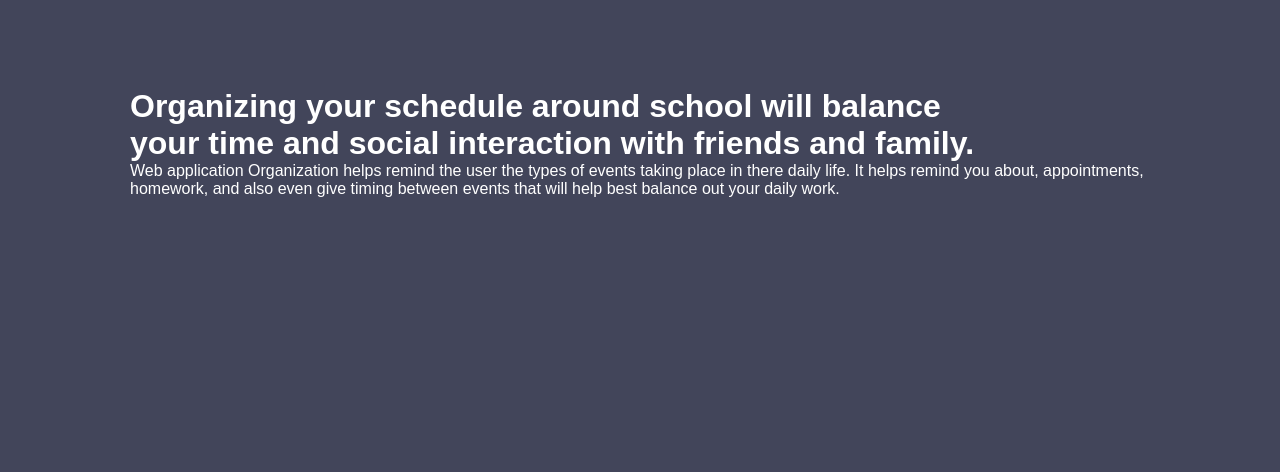
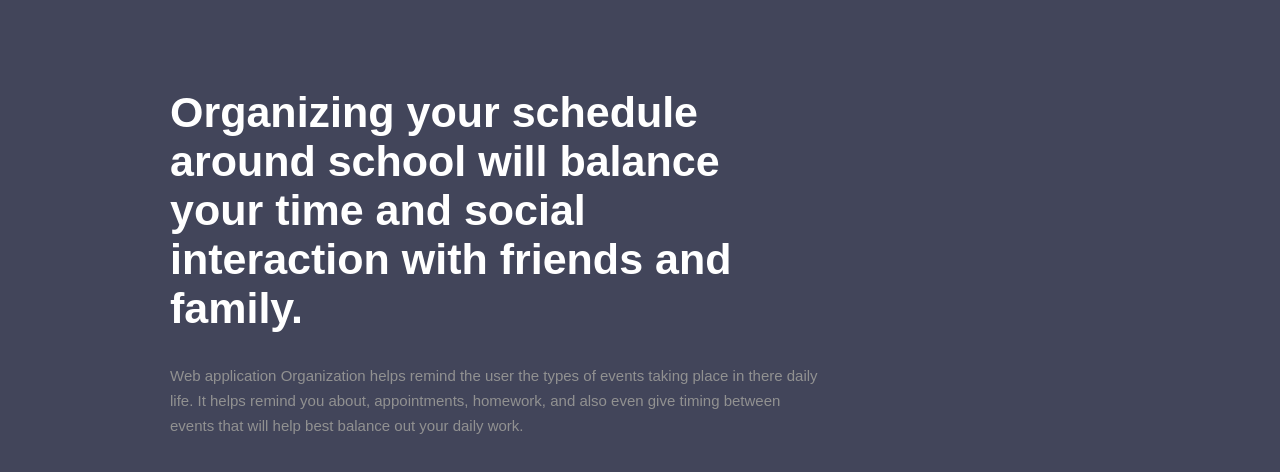
Before and after one commit to hcedill1/WebApp, a website: page hostpage.html in a window 1280 px wide. Shown: the part 112-584 px from the top of the page. Drawn offline with Linux system fonts and the light colour scheme.

Commit message:
adjusting the the style that is coming out from the css file

```diff
--- a/FontStyle.css
+++ b/FontStyle.css
@@ -61,16 +61,27 @@
     color:#fff;
 }
 
-.apt-text{
+.text{
     width: 50%;
     float:left;
 }
 
-.apt-text h1{
-    font-size: 43px;
-    width: 640px;
-    position: relative;
-    margin-left:40px;
+.text h1{
+     font-size: 43px;
+     width: 640px;
+     position: relative;
+     margin-left:40px;
 
+ }
+.text p{
+    width: 650px;
+    font-size: 15px;
+    margin: 30px 0 30px 40px;
+    line-height: 25px;
+    color: #919191;
 
 }
+.app-picture{
+    width: 50%;
+    float: right;
+}
```
